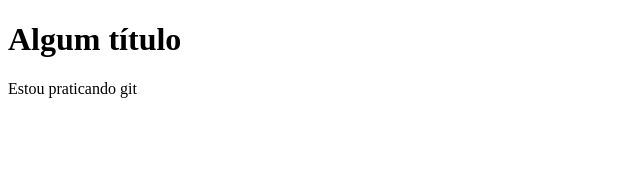
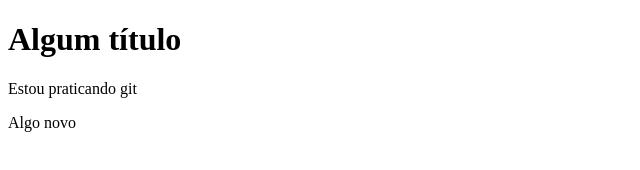
Before and after one commit to RennerStos/tutorial-git, a plain HTML site: page index.html in a window 1280 px wide. Shown: the full height of the page, 0-640 px from the left. Drawn offline with Linux system fonts and the light colour scheme.

Commit message:
Nova demanda

```diff
--- a/index.html
+++ b/index.html
@@ -9,6 +9,7 @@
 <body>
     <h1>Algum título</h1>
     <p>Estou praticando git</p>
+    <p>Algo novo</p>
 
 </body>
 </html>
```
